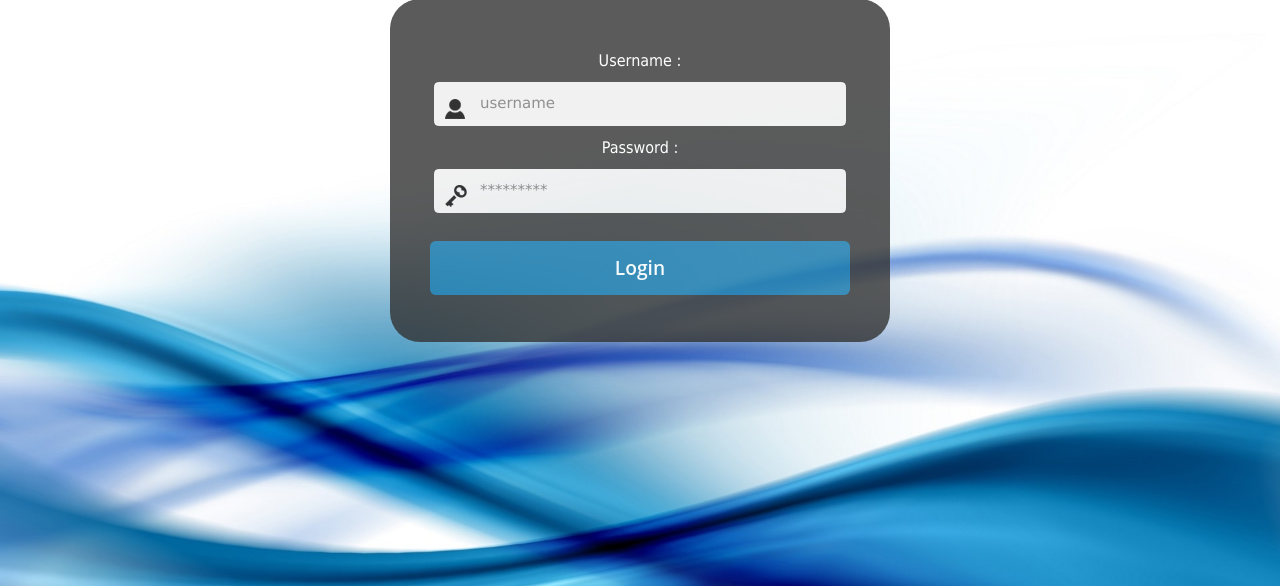
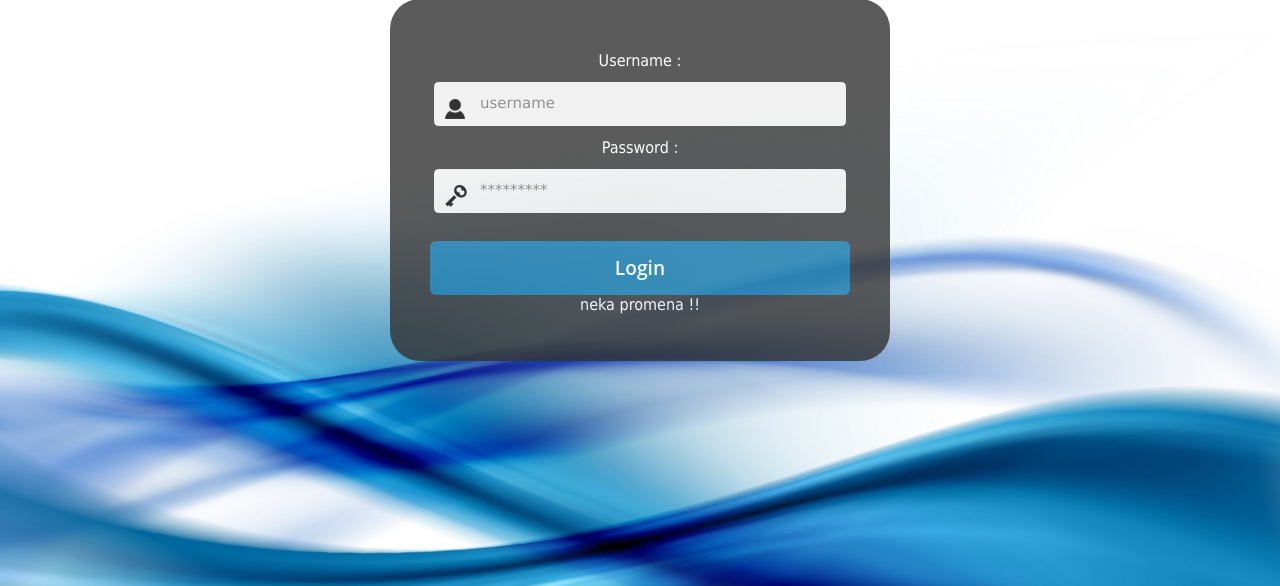
Before and after one commit to slaven86/CMS, a PHP site: page / in a window 1280 px wide. Shown: the part 101-687 px from the top of the page. Run offline with PHP 8.4, Linux system fonts and the light colour scheme.

Commit message:
neka promena

```diff
--- a/index.php
+++ b/index.php
@@ -86,6 +86,8 @@ input[type="submit"]:hover {
 	<div class="submit"><input name="submit" type="submit" value=" Login "> </div>
 	 <span style="color:red;"><?php echo $error; ?></span>
 
+	 neka promena !!
+
 
 </form>
 </div>
```
